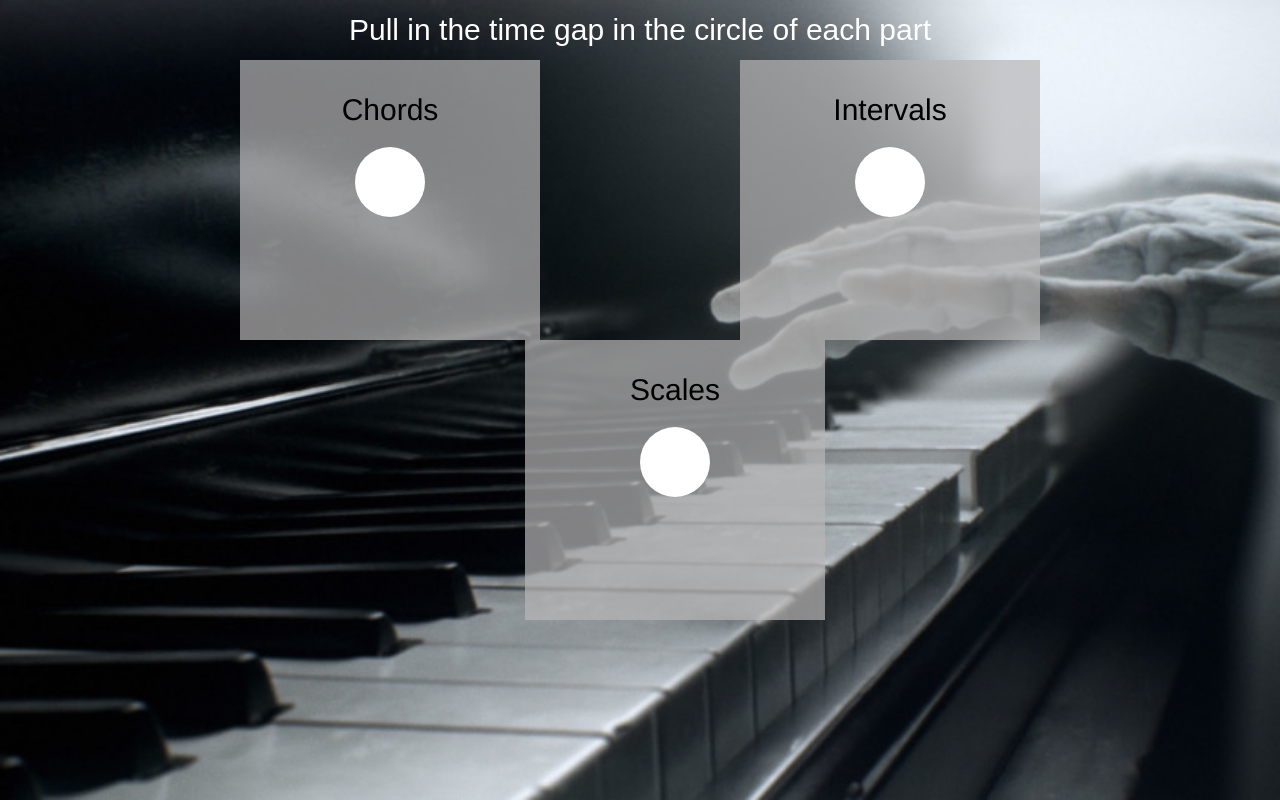
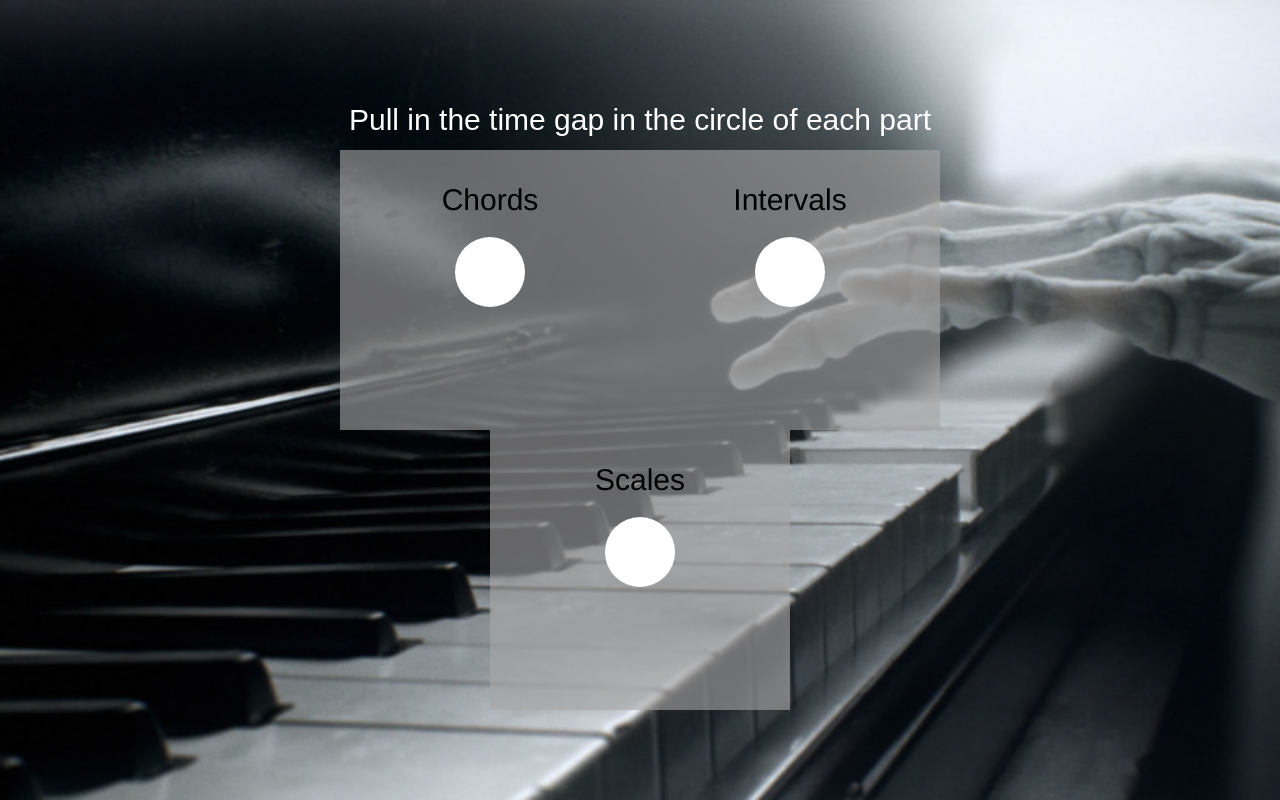
Before and after one commit to Parsa-hp/Music-Randomiser-Parsa-s-cut, a plain HTML site: page index.html in a window 1280 px wide. Drawn offline with Linux system fonts and the light colour scheme.

Commit message:
Update arias-project.css

```diff
--- a/arias-project.css
+++ b/arias-project.css
@@ -7,16 +7,15 @@
   background-size: cover;
   height: 100vh;
   background-repeat: no-repeat;
-  position: relative;
+  display: flex;
+  flex-direction: column;
+  justify-content: center;
+  align-items: center;
 }
 .chord-interval{
-  top: 60px;
-  left: 50px;
-  right: 50px;
-  position: absolute;
   display: flex;
   justify-content: center;
-  gap: 200px;
+  align-items: center;
 }
 .scale{
   margin: 0;
@@ -45,7 +44,7 @@
   align-items: center;
   width: 300px;
   height: 280px;
-  background-color: rgb(184, 183, 183,0.7);
+  background-color: rgba(168, 167, 167, 0.6);
 }
 .interval-result, .chord-result,.scale-result{
   display: flex;
@@ -57,12 +56,7 @@
   height: 40px;
   font-family: Arial, Helvetica, sans-serif;
 }
-.scale-div{
-  position:absolute;
-  top: 340px;
-  left: 525px;
-  right: 525px;
-}
+
 .explane{
   display: flex;
   justify-content: center;
```
